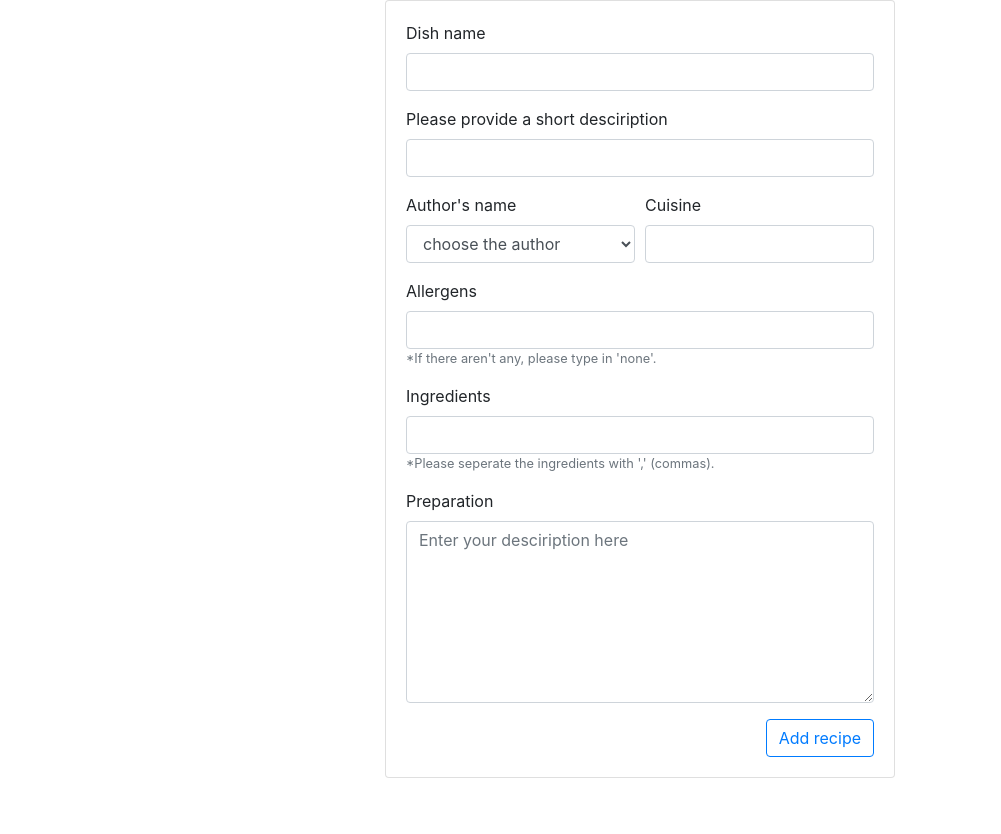
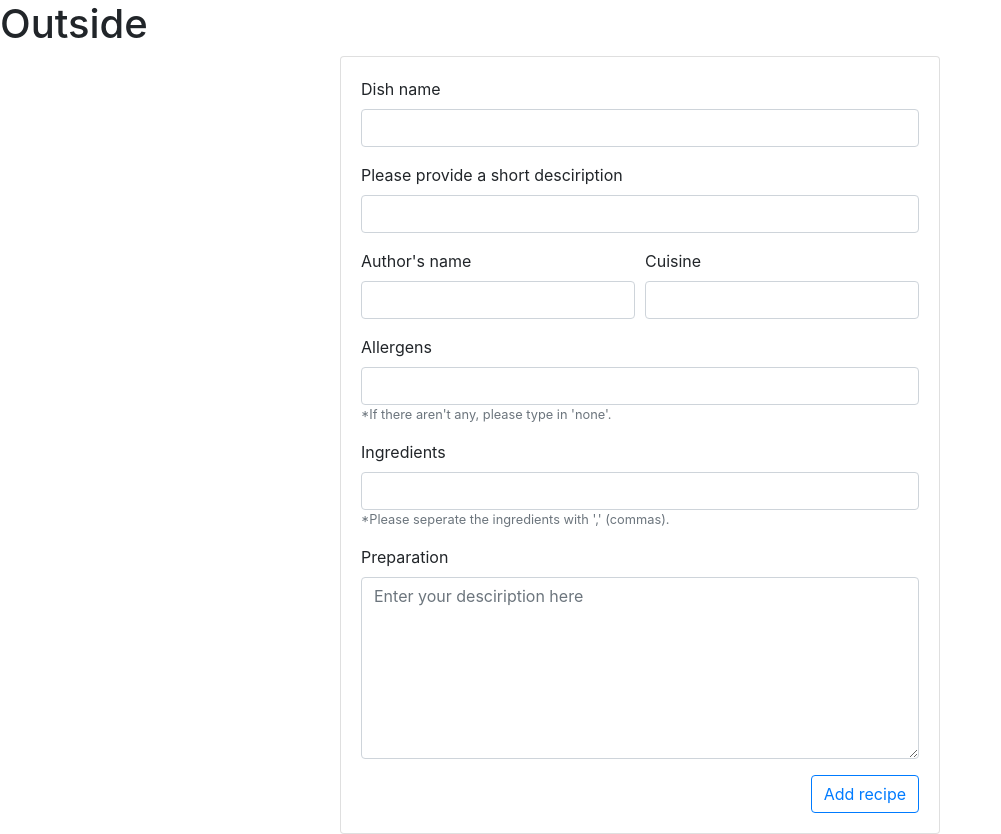
Before and after one commit to r-andy79/data-centric-dev-project, a Flask app: page /add_recipe in a window 1280 px wide. Shown: the whole page, without its empty margins (0-1001 px from the left). Before the commit the page ends 778 px from the top, so only its background shows below. Run offline with Flask 2, Linux system fonts and the light colour scheme; data that the repository does not hold is empty; some libraries are stand-ins or nearby versions.

Commit message:
Revert "added dropdown list to select recipe's author in add recipe form"
This reverts commit 3ad496b80775282f35414c2e30f241f609b7b7f6.

reverting commit

```diff
--- a/app.py
+++ b/app.py
@@ -1,4 +1,5 @@
 import os
+import numpy as np
 import datetime
 from flask import Flask, render_template, redirect, request, url_for
 from flask_pymongo import PyMongo
@@ -30,15 +31,11 @@ def parse_string(string):
 def get_recipes():
     return render_template("recipes.html", recipes=recipes_collection.find())
 
-@app.route("/filter_recipes")
-def filter_recipes():
-    return render_template("cuisine.html", recipes=recipes_collection.find({"cuisine":"italian"}))
-
 
 # add recipe template
 @app.route("/add_recipe")
 def add_recipe():
-    return render_template("addrecipe.html", users=users_collection.find())
+    return render_template("addrecipe.html")
 
 
 # insert recipe to the database
--- a/templates/addrecipe.html
+++ b/templates/addrecipe.html
@@ -17,12 +17,7 @@
             <div class="form-row">
               <div class="col-md-6">
                 <label for="author">Author's name</label>
-                <select id="user" class="form-control" name="username" type="text" required>
-                  <option value="" disabled selected>choose the author</option>
-                  {% for user in users %}
-                  <option value="{{user.username}}">{{user.username}}</option>
-                  {% endfor %}
-                </select>
+                <input class="form-control" name="author" type="text" required>
               </div>
               <div class="col-md-6">
                 <label for="cuisine">Cuisine</label>
--- a/templates/base.html
+++ b/templates/base.html
@@ -8,6 +8,7 @@
   <title>Recipes database</title>
 </head>
 <body>
+  <h1>Outside</h1>
   {% block content %}
   {% endblock %}
   <script src="https://code.jquery.com/jquery-3.3.1.slim.min.js" integrity="sha384-q8i/X+965DzO0rT7abK41JStQIAqVgRVzpbzo5smXKp4YfRvH+8abtTE1Pi6jizo" crossorigin="anonymous"></script>
```
Also changed, not shown: 1 other file.
